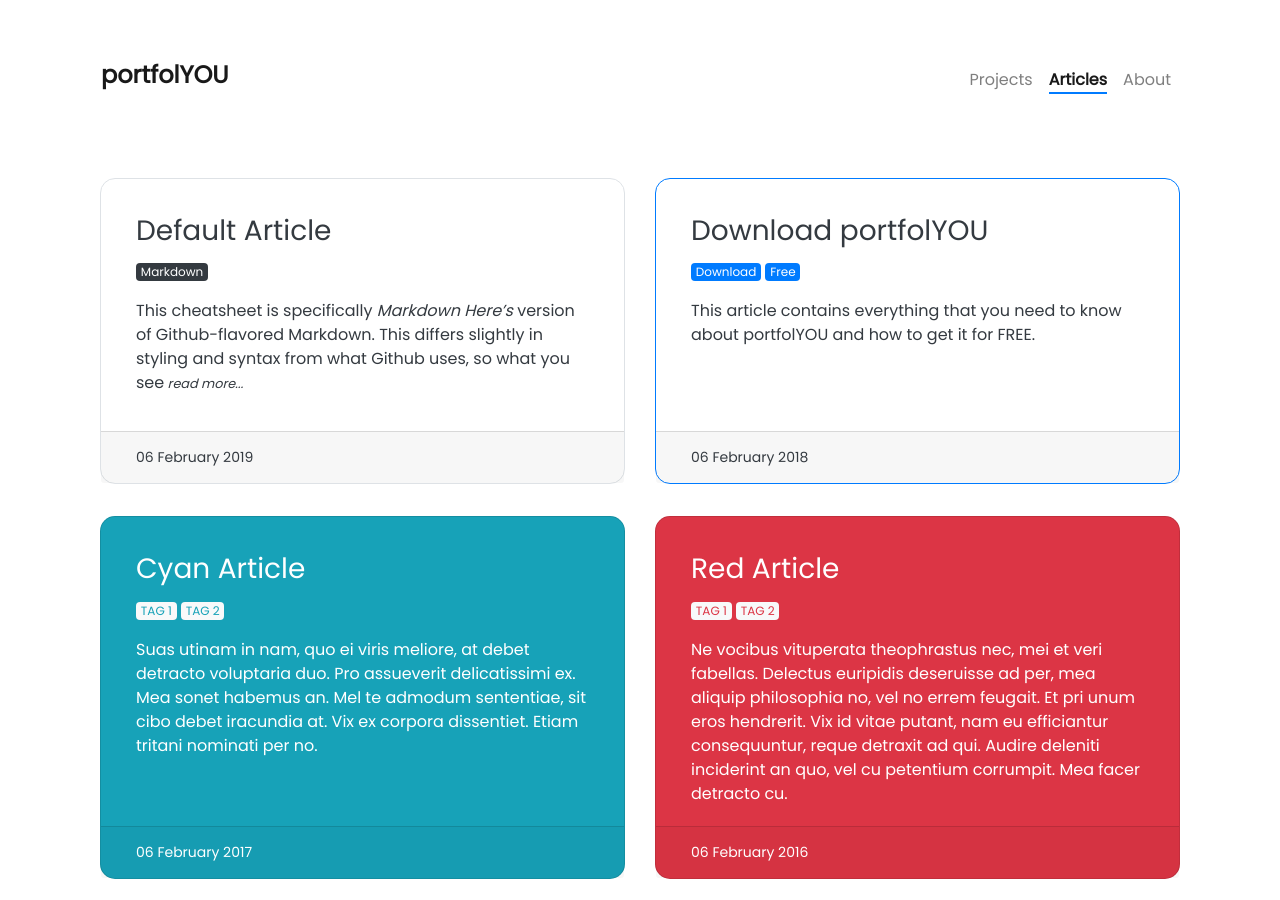
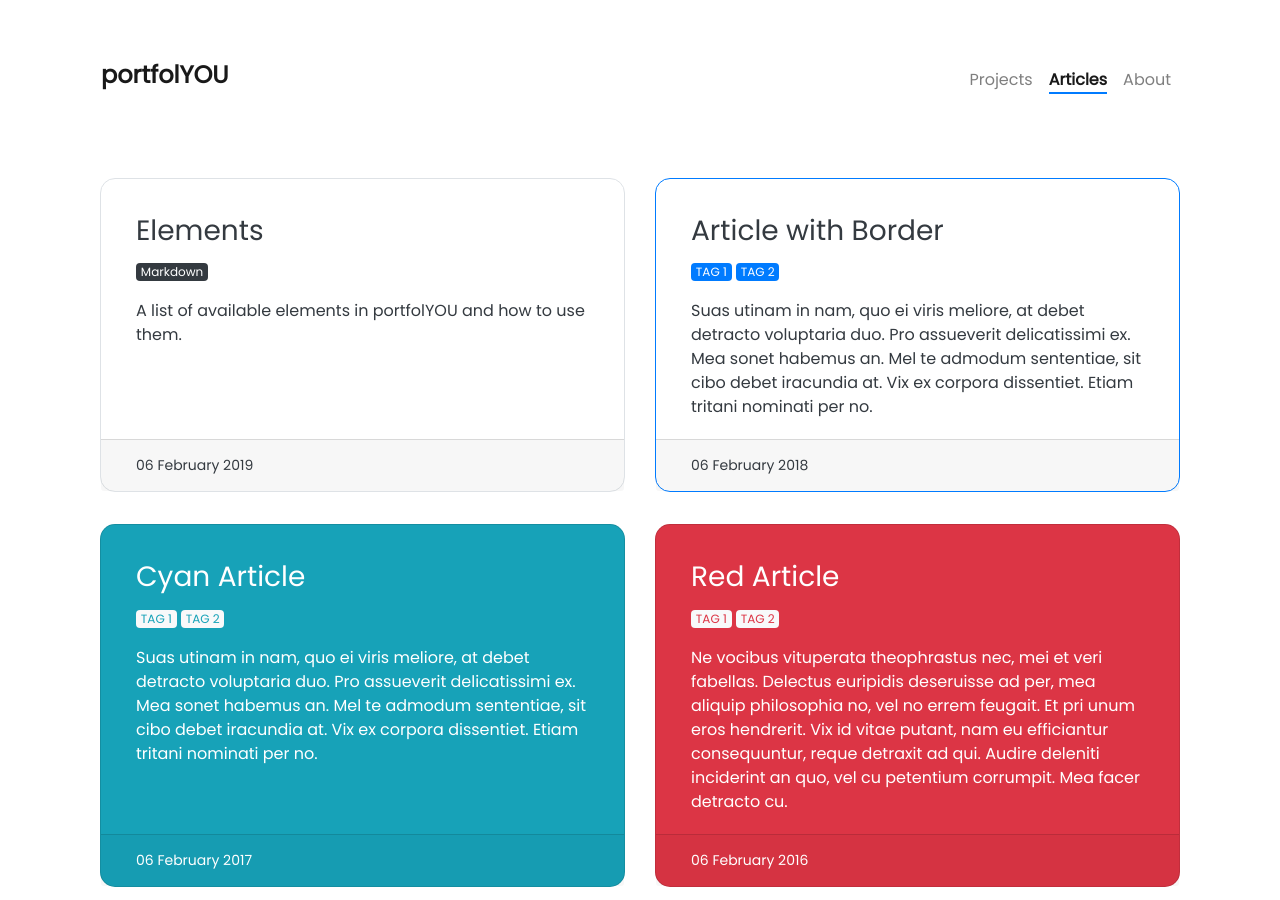
Before and after one commit to yousinix/portfolYOU, a Jekyll site: the page built from pages/articles.html, in a window 1280 px wide and 900 px high. Built offline with Jekyll 4.4.1, drawn with Linux system fonts in a browser that asks for light colours; nearby versions of some CDN libraries; part of the change alters nothing that is shown.

Commit message:
Modify Articles

```diff
--- a/_includes/articles.html
+++ b/_includes/articles.html
@@ -32,7 +32,7 @@
             {% endfor %}
           </p>
           <p class="card-text">
-            {% if post.color %}
+            {% if post.description %}
               {{ post.description }}
             {% else %}
               {{ post.content | truncatewords: 25, "<small><i>  read more...</i></small>" }}
--- /dev/null
+++ b/_posts/2018-02-06-border.md
@@ -0,0 +1,7 @@
+---
+title: Article with Border
+tags: [TAG 1, TAG 2]
+style: border
+color: primary
+description: Suas utinam in nam, quo ei viris meliore, at debet detracto voluptaria duo. Pro assueverit delicatissimi ex. Mea sonet habemus an. Mel te admodum sententiae, sit cibo debet iracundia at. Vix ex corpora dissentiet. Etiam tritani nominati per no.
+---
--- a/_posts/2018-02-06-download.md
+++ /dev/null
@@ -1,84 +0,0 @@
----
-title: Download portfolYOU
-tags: [Download, Free]
-style: border
-color: primary
-description: This article contains everything that you need to know about portfolYOU and how to get it for FREE.
----
-
-portfolYOU is a free modern open-source Jekyll portfolio and blogging theme that works with GitHub Pages.
-Created by [@YoussefRaafatNasry](https://github.com/YoussefRaafatNasry)
-
-![]({{ '/docs/portfolYOU.gif' | relative_url }})
-
-<p class="text-center">
-{% include button.html link="https://github.com/YoussefRaafatNasry/portfolYOU" text="View on GitHub" %}
-{% include button.html link="https://github.com/YoussefRaafatNasry/portfolYOU/archive/master.zip" text="Download Now!" %}
-</p>
-
-## Download & Usage
-
-1. Clone or [Download][download] this [repo]({{ site.repo }}).
-1. Delete unnecessary files and folders:
-   - README.md
-   - LICENSE
-   - docs/
-1. Change the configuration options in `_config.yml` depending on your needs.
-1. Add `project-name.md` to `_projects` directory to add a new project.
-1. Add `YYYY-MM-DD-article-name.md` to `_posts` directory to add a new article.
-1. Modify `_data/` files to add new skills or items to the timeline.
-1. Modify `pages/about.md` to write your own bio.
-1. Set up portfolYOU [locally] or publish it to [GitHub Pages][gh-pages].
-
-[download]: https://github.com/YoussefRaafatNasry/portfolYOU/archive/master.zip
-[gh-pages]: https://help.github.com/articles/configuring-a-publishing-source-for-github-pages/
-[locally]: https://help.github.com/articles/setting-up-your-github-pages-site-locally-with-jekyll/
-
-## Sections
-
-portfolYOU's sections are **independent**, you can remove any section upon your needs. Here's a list of the files and folders needed by each section:
-
-| Projects                      | Articles                | About                   |
-| :---------                    | :---------              | :---------              |
-| pages/projects.html           | pages/articles.html     | pages/about.md          |
-| _includes/projects.html       | _includes/articles.html | _includes/skills.html   |
-| _sass/projects.scss ¹         | _sass/_articles.scss ¹  | _includes/timeline.html |
-| assets/js/card-animation.js ² | _layouts/post.html      | _sass/_skills.scss ¹    |
-| _projects/ ³                  | _posts/ ⁴               | _sass/_timeline.scss ¹  |
-|                               |                         | _data/                  |
-
-<small>
-  <b>If you are deleting any section, please consider the following:</b><br>
-  ¹ remove reference from <code> _sass/portfolYOU.scss  </code><br>
-  ² remove reference from <code> _includes/scripts.html </code><br>
-  ³ remove collections and defaults from <code> _config.yml </code><br>
-  ⁴ remove posts default permalink from  <code> _config.yml </code>
-</small>
-
-## Dependencies
-
-| Dependency                  | Version |
-| :-------------------------- |:-------:|
-| [Animate.css][animate]      | v3.7.0  |
-| [Bootstrap][bootstrap]      | v4.3.1  |
-| [FontAwesome][font-awesome] | v5.6.3  |
-| [jQuery][jquery]            | v3.3.1  |
-| [Popper.js][popper]         | v1.14.6 |
-| [wow.js][wow]               | v1.1.2  |
-
-[animate]: https://daneden.github.io/animate.css/
-[bootstrap]: https://getbootstrap.com/
-[font-awesome]: https://fontawesome.com/
-[jquery]: https://jquery.com/
-[popper]: https://popper.js.org/
-[wow]: https://wowjs.uk/
-
-## Credits & Inspiration
-
-1. [CSS3 Animated Skill Progress bar][skills-progress-bar] _A pen by Shah Zobayer Ahmed._
-1. [How to Create Bootstrap Card Hover Effect (jQuery)][cards-hover] _A video by Daily Tuition._
-1. [Vertical Timeline (HTML-SCSS-CSS)][vertical-timeline] _A video by DevPen._
-
-[skills-progress-bar]: https://codepen.io/speeedsam/pen/VeOGEq
-[cards-hover]: https://www.youtube.com/watch?v=2qQxwT-Qm5E
-[vertical-timeline]: https://www.youtube.com/watch?v=TP4THzsAa3M&t=2s
--- a/_posts/2019-02-06-default.md
+++ b/_posts/2019-02-06-elements.md
@@ -1,15 +1,9 @@
 ---
-title: Default Article
+title: Elements
 tags: [Markdown]
 style:
 color:
-description:
----
-
-This cheatsheet is specifically *Markdown Here's* version of Github-flavored Markdown. This differs slightly in styling and syntax from what Github uses, so what you see below might vary a little from what you get in a *Markdown Here* email, but it should be pretty close.
-
-**Reference:** [Markdown Cheatsheet](https://github.com/adam-p/markdown-here/wiki/Markdown-Cheatsheet)
-
+description: A list of available elements in portfolYOU and how to use them.
 ---
 
 ##### Table of Contents
@@ -29,7 +23,6 @@ This cheatsheet is specifically *Markdown Here's* version of Github-flavored Mar
 [Inline HTML](#inline-html)
 [Horizontal Rule](#horizontal-rule)
 [Line Breaks](#line-breaks)
-
 
 ## Headers
 
```
